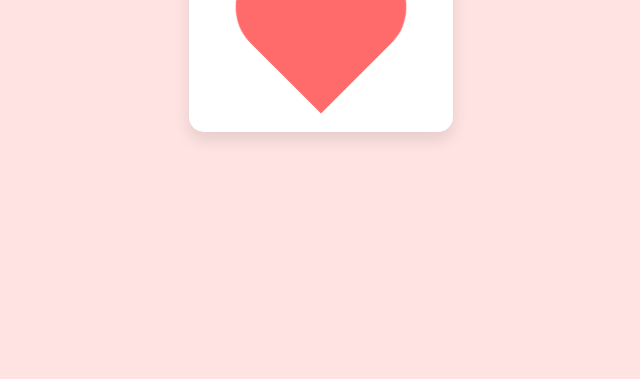
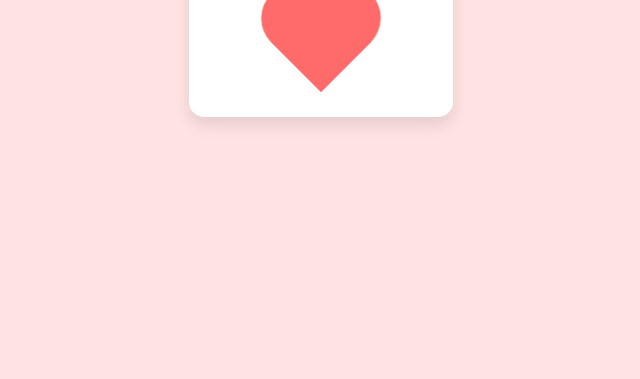
Before and after one commit to Loxedo/Juju, a plain HTML site: page index.html in a window 1280 px wide. Shown: the part 421-800 px from the top of the page, without its empty margins (319-959 px from the left). Drawn offline with Linux system fonts and the light colour scheme.

Commit message:
Update styles.css

```diff
--- a/styles.css
+++ b/styles.css
@@ -22,7 +22,7 @@ body {
 
 /* Título y párrafo */
 h1 {
-  color: #ff6b6b; /* Rojo pastel más fuerte */
+  color: #ff6b6b;
   font-size: 2.5rem;
   margin-bottom: 10px;
   font-weight: 700;
@@ -38,10 +38,10 @@ p {
   animation: fadeIn 2.5s ease-in-out;
 }
 
-/* Corazón decorativo */
+/* Corazón decorativo más pequeño */
 .heart {
-  width: 100px;
-  height: 100px;
+  width: 70px;
+  height: 70px;
   background-color: #ff6b6b;
   position: relative;
   margin: 0 auto;
@@ -52,21 +52,21 @@ p {
 .heart::before,
 .heart::after {
   content: "";
-  width: 100px;
-  height: 100px;
+  width: 70px;
+  height: 70px;
   background-color: #ff6b6b;
   position: absolute;
   border-radius: 50%;
 }
 
 .heart::before {
-  top: -50px;
+  top: -35px;
   left: 0;
 }
 
 .heart::after {
   top: 0;
-  left: 50px;
+  left: 35px;
 }
 
 /* Animaciones */
```
